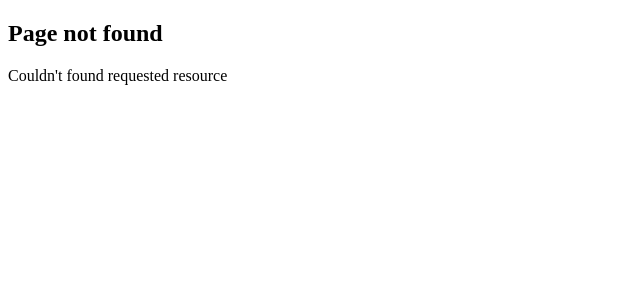
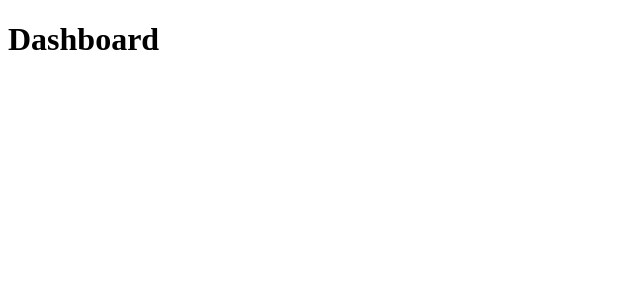
Before and after one commit to Rutvi25/NextJs14, a Next.js app in the folder next14-learning/: page /dashboard in a window 1280 px wide. Before the commit this address had no page. Shown: the top 300 px of the page, without its empty margins (0-640 px from the left). Built offline with nearby package versions, Linux system fonts and the light colour scheme.

Commit message:
file colocation

```diff
--- /dev/null
+++ b/next14-learning/src/app/dashboard/line-chart.tsx
@@ -0,0 +1,5 @@
+const LineChart = () => {
+  return <h1>Line Chart</h1>;
+};
+
+export default LineChart;
--- /dev/null
+++ b/next14-learning/src/app/dashboard/page.tsx
@@ -0,0 +1,9 @@
+const BarChart = () => {
+  return <h1>BarChart</h1>;
+};
+
+const Dashboard = () => {
+  return <h1>Dashboard</h1>;
+};
+
+export default Dashboard;
```
